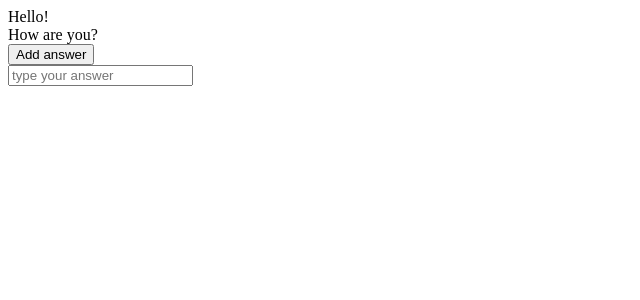
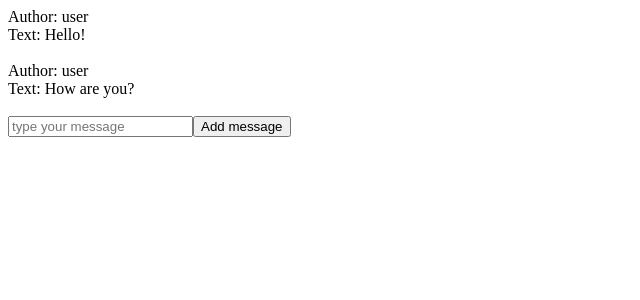
Before and after one commit to MaxLebedinsky/ReactJS, a React app: page / in a window 1280 px wide. Shown: the top 300 px of the page, without its empty margins (0-640 px from the left). Built offline with nearby package versions, Linux system fonts and the light colour scheme.

Commit message:
HomeWork2 - Жизненный цикл компонентов

```diff
--- /dev/null
+++ b/src/components/Message/index.js
@@ -0,0 +1,13 @@
+import React from "react";
+
+export class Message extends React.Component {
+    render() {
+        return (
+            <>
+                <div>Author: {this.props.messageProp.author}</div>
+                <div>Text: {this.props.messageProp.text}</div>
+                <br/>
+            </>
+            );
+    }
+}
--- /dev/null
+++ b/src/components/MessageField/index.js
@@ -0,0 +1,84 @@
+import React, { useEffect, useState }  from "react";
+import { Message } from "../Message";
+
+const robotMessageText = "Robot's answer";
+
+// на классовом компоненте
+
+export class MessageField extends React.Component {
+    state = {
+        messages: this.props.messages,
+        inputEl: null,
+    }
+
+    handleAddMessage = () => {
+        // если пользователь что-то ввёл, добавляем это в массив сообщений
+        if (this.state.inputEl.value) {
+            this.setState(prevState => ({
+                    messages: [...prevState.messages, {text: this.state.inputEl.value, author: 'user'}]
+            }));
+        }
+    }
+
+    componentDidMount() {
+        // поскольку поле ввода появляется только после первого рендера,
+        // берём этот элемент внутри DidMount
+        this.state.inputEl = document.querySelector("input");
+    }
+
+    componentDidUpdate() {
+        const lastMessage = this.state.messages[this.state.messages.length - 1];
+        if (lastMessage.author === 'user') {
+            this.setState(prevState => ({
+                messages: [...prevState.messages, {text: robotMessageText, author: 'robot'}]
+            }))
+        }
+        this.state.inputEl.value = '';
+    }
+
+    render() {
+        return (
+            <>
+                {this.state.messages.map(mess => <Message messageProp={mess}/>)}
+                <input type="text" placeholder="type your message" />
+                <button onClick={this.handleAddMessage}>Add message</button>
+            </>
+        );
+    }
+}
+
+// то же самое на ФУНКЦИОНАЛЬНОМ компоненте
+
+// export const MessageField = (props) => {
+//     const [messages, setMessages] = useState(props.messages);
+//     const [inputEl, setInputEl] = useState(null);
+
+//     const handleAddMessage = () => {
+//         if (inputEl.value) {
+//             setMessages([...messages, {text: inputEl.value, author: 'user'}]);
+//         }
+//     };
+
+//     useEffect( () => {
+//         setInputEl(document.querySelector("input"));
+//     }, []);
+
+//     useEffect( () => {
+//         const lastMessage = messages[messages.length - 1];
+//         // чтобы не добавлять сообщение робота при первом рендере,
+//         // сравниваем длины текущего и исходного массивов
+//         if (!(messages.length === props.messages.length) && (lastMessage.author === 'user')) {
+//             setMessages([...messages, {text: robotMessageText, author: 'robot'}]);
+//             inputEl.value = '';
+//         };
+
+//     });
+
+//     return (
+//         <>
+//             {messages.map(mess => <Message messageProp={mess}/>)}
+//             <input type="text" placeholder="type your message" />
+//             <button onClick={handleAddMessage}>Add message</button>
+//         </>
+//     );
+// }
--- a/src/index.html
+++ b/src/index.html
@@ -10,7 +10,6 @@
 
 <body>
   <div id="root"></div>
-  <input type="text" placeholder="type your answer">
 </body>
 
 </html>
--- a/src/index.jsx
+++ b/src/index.jsx
@@ -1,63 +1,14 @@
 'use strict';
 import React, { useState } from 'react';
 import ReactDOM from 'react-dom';
+import { MessageField } from './components/MessageField'
 
-// Задание 6* - на функциональном компоненте
-
-// исходный массив сообщений
-const messages = ['Hello!', 'How are you?'];
-
-let inputEl = document.querySelector("input");
-
-const MessageComponent = (props) => <div>{props.text}</div>
-
-const MessageField = (props) => {
-    // в текущее состояние для useState записываем исходный массив messages,
-    // передаваемый в компонент через props
-    const [state, setState] = useState(props.messagesArr);
-
-    const addMessage = () => {
-        if (inputEl.value) {
-            setState(state.concat([inputEl.value]));
-            // по заданию надо не только вывести новое сообщение,
-            // но и добавить его в исходный массив, поэтому
-            messages.push(inputEl.value);
-        }
-    };
-
-    return (
-        <div>
-            {state.map(message => <MessageComponent text={message} />)}
-            <button onClick={addMessage}>Add answer</button>
-        </div>
-    );
-};
-
-// то же задание НА КЛАССОВОМ КОМПОНЕНТЕ:
-
-// const messageToAdd = 'I\'m fine';
-
-// class MessageField extends React.Component {
-//     state = {
-//         value: this.props.messagesArr,
-//     }
-
-//     addMessage = () => {
-//         this.setState(prevState => ({ value: prevState.value.concat([messageToAdd]) }))
-//     }
-
-//     render() {
-//         return (
-//             <div>
-//                 { this.state.value.map(message => <div>{message}</div>)}
-
-//                 <button onClick={this.addMessage}>Add message</button>
-//             </div>
-//         )
-//     }
-// }
+const sourceMessages = [
+    { text: 'Hello!', author: 'user' },
+    { text: 'How are you?', author: 'user' }
+];
 
 ReactDOM.render(
-    <MessageField messagesArr={messages} />,
+    <MessageField messages={sourceMessages} />,
     document.getElementById('root')
 );
--- a/src/script.js
+++ /dev/null
@@ -1,3 +0,0 @@
-export const script1 = () => {
-    console.log('This is file script.js');
-}
```
